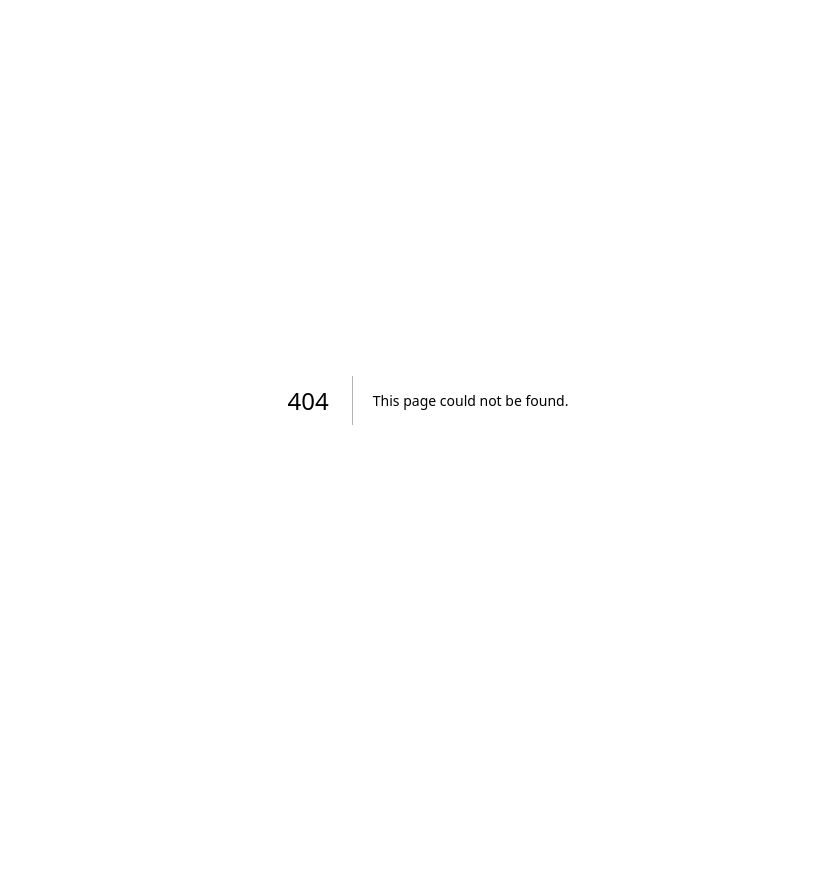
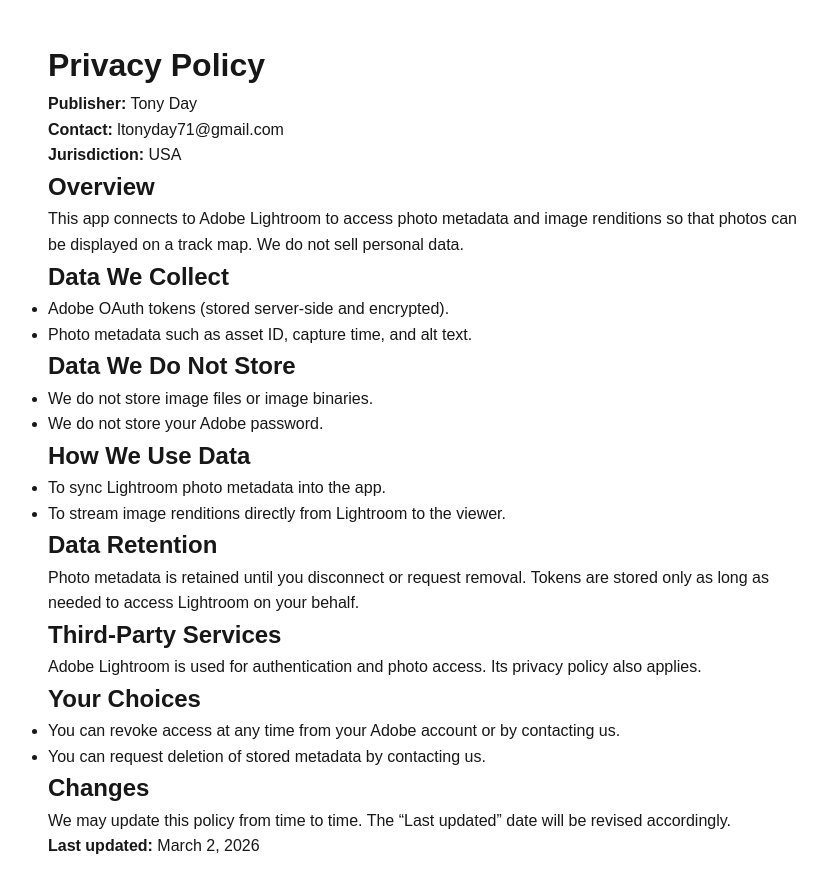
Before and after one commit to CrashDay/crash-motorsport, a Next.js app: page /privacy in a window 1280 px wide. Before the commit this address had no page. Shown: the top 892 px of the page, without its empty margins (212-1039 px from the left). Before the commit the page ends 800 px from the top, so only its background shows below. Built offline with nearby package versions, Linux system fonts and the light colour scheme.

Commit message:
Add privacy policy and terms pages

```diff
--- /dev/null
+++ b/app/privacy/page.js
@@ -0,0 +1,58 @@
+export default function PrivacyPage() {
+  return (
+    <main style={{ maxWidth: 800, margin: "40px auto", padding: "0 20px", lineHeight: 1.6 }}>
+      <h1>Privacy Policy</h1>
+      <p><strong>Publisher:</strong> Tony Day</p>
+      <p><strong>Contact:</strong> ltonyday71@gmail.com</p>
+      <p><strong>Jurisdiction:</strong> USA</p>
+
+      <h2>Overview</h2>
+      <p>
+        This app connects to Adobe Lightroom to access photo metadata and image renditions so that photos can be
+        displayed on a track map. We do not sell personal data.
+      </p>
+
+      <h2>Data We Collect</h2>
+      <ul>
+        <li>Adobe OAuth tokens (stored server-side and encrypted).</li>
+        <li>Photo metadata such as asset ID, capture time, and alt text.</li>
+      </ul>
+
+      <h2>Data We Do Not Store</h2>
+      <ul>
+        <li>We do not store image files or image binaries.</li>
+        <li>We do not store your Adobe password.</li>
+      </ul>
+
+      <h2>How We Use Data</h2>
+      <ul>
+        <li>To sync Lightroom photo metadata into the app.</li>
+        <li>To stream image renditions directly from Lightroom to the viewer.</li>
+      </ul>
+
+      <h2>Data Retention</h2>
+      <p>
+        Photo metadata is retained until you disconnect or request removal. Tokens are stored only as long as needed
+        to access Lightroom on your behalf.
+      </p>
+
+      <h2>Third-Party Services</h2>
+      <p>
+        Adobe Lightroom is used for authentication and photo access. Its privacy policy also applies.
+      </p>
+
+      <h2>Your Choices</h2>
+      <ul>
+        <li>You can revoke access at any time from your Adobe account or by contacting us.</li>
+        <li>You can request deletion of stored metadata by contacting us.</li>
+      </ul>
+
+      <h2>Changes</h2>
+      <p>
+        We may update this policy from time to time. The “Last updated” date will be revised accordingly.
+      </p>
+
+      <p><strong>Last updated:</strong> March 2, 2026</p>
+    </main>
+  );
+}
```
Also changed, not shown: app/terms/page.js (added, +56 -0 lines).
